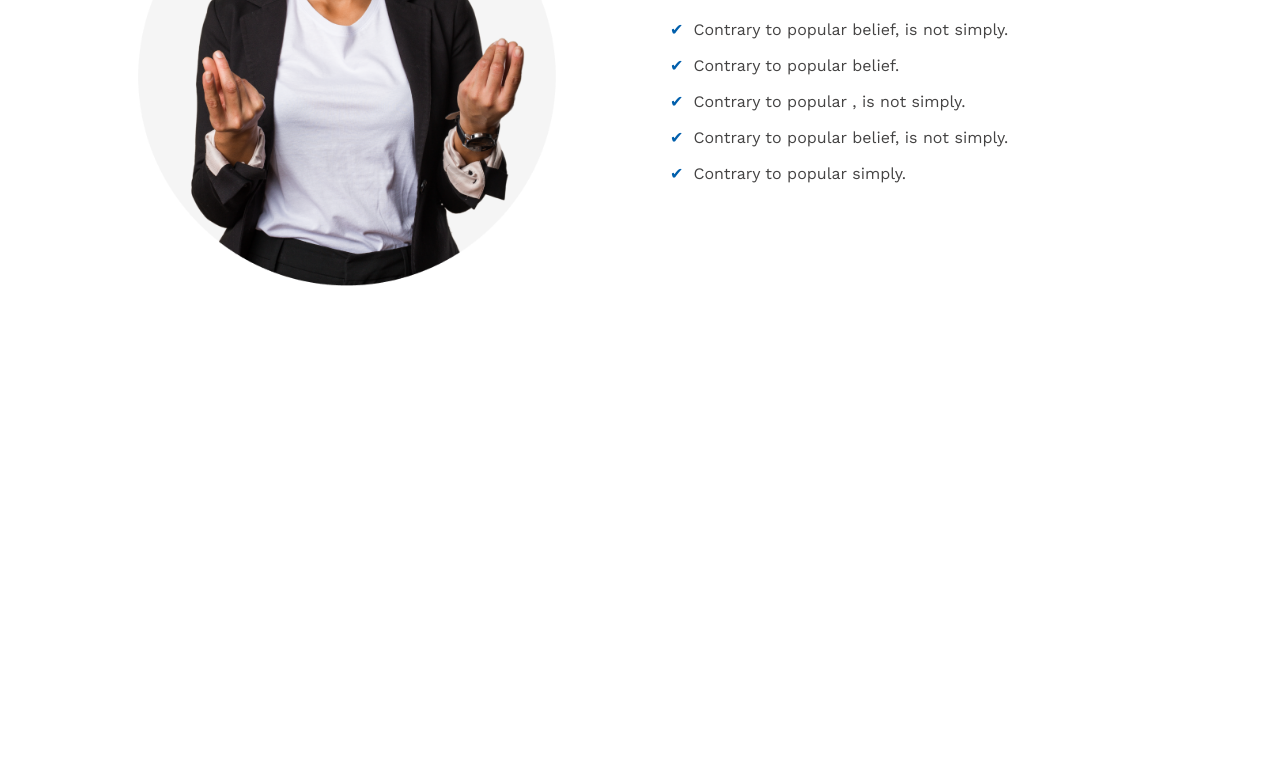
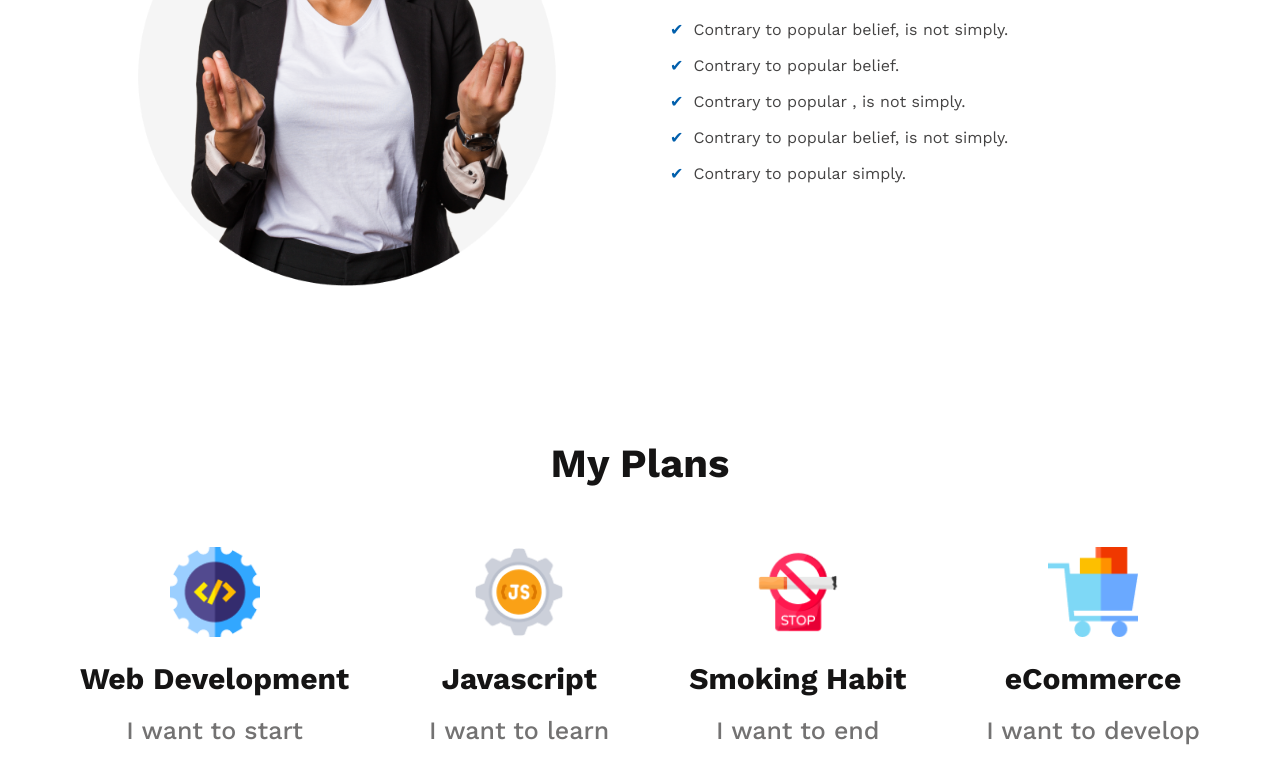
Before and after one commit to SohanRazzak/new-year-new-me, a plain HTML site: page index.html in a window 1280 px wide. Shown: the part 1179-1962 px from the top of the page. Before the commit the page ends 1619 px from the top, so only its background shows below. Drawn offline with nearby package versions, Linux system fonts and the light colour scheme.

Commit message:
my plan section complete

```diff
--- a/index.html
+++ b/index.html
@@ -37,6 +37,36 @@
             </div>
         </div>
     </section>
+    <!-- My Plan -->
+    <section class="my-plan">
+        <h2>My Plans</h2>
+        <div class="plan-container">
+            <div class="plan-box">
+                <img src="img/icons/web.png" alt="">
+                <h4>Web Development</h4>
+                <p>I want to start</p>
+            </div>
+            <div class="plan-box">
+                <img src="img/icons/js.png" alt="">
+                <h4>Javascript</h4>
+                <p>I want to learn</p>
+            </div>
+            <div class="plan-box">
+                <img src="img/icons/smoke.png" alt="">
+                <h4>Smoking Habit</h4>
+                <p>I want to end</p>
+            </div>
+            <div class="plan-box">
+                <img src="img/icons/ecom.png" alt="">
+                <h4>eCommerce</h4>
+                <p>I want to develop</p>
+            </div>
+        </div>
+    </section>
+    <!-- Gradient Banner ->> contact -->
+    <section class="contact">
+
+    </section>
     </main>
     <!-- Footer Section  -->
     <footer>
--- a/style.css
+++ b/style.css
@@ -50,14 +50,14 @@ header {
 }
 
 /* Main Section */
-main{
+main {
     display: block;
     margin: 0px auto;
     max-width: 1140px;
 }
 
 /* Previous Year */
-.prev-yr{
+.prev-yr {
     margin: 100px auto;
 }
 
@@ -68,11 +68,11 @@ main{
     justify-content: center;
 }
 
-.prev-yr-img{
-padding: 50px;
+.prev-yr-img {
+    padding: 50px;
 }
 
-.prev-yr-img img{
+.prev-yr-img img {
     width: 450px;
 }
 
@@ -94,14 +94,59 @@ padding: 50px;
 .mark-list li {
     list-style: none;
     color: #444343;
-font-size: 16px;
-font-weight: 400;
-margin-bottom: 10px;
-line-height: 26px;
+    font-size: 16px;
+    font-weight: 400;
+    margin-bottom: 10px;
+    line-height: 26px;
 }
 
-.mark-list li::before{
+.mark-list li::before {
     content: '✔';
-    padding-right:10px;
+    padding-right: 10px;
     color: #005FAC;
 }
+
+/* My Plans  */
+.my-plan h2 {
+    color: #151414;
+    text-align: center;
+    font-size: 40px;
+    font-weight: 700;
+    margin: 10px 0 60px;
+}
+
+.plan-container {
+    display: flex;
+    justify-content: space-around;
+    gap: 60px;
+}
+
+.plan-box {
+    text-align: center;
+}
+
+.plan-box h4 {
+    color: #151414;
+
+    font-size: 30px;
+    font-weight: 700;
+}
+
+.plan-box p {
+    color: #737272;
+    font-size: 25px;
+    font-weight: 500;
+}
+
+.plan-box * {
+    margin-bottom: 20px;
+}
+
+.plan-box img {
+    width: 90px;
+}
+
+/* Gradient Section */
+.contact{
+    margin: 150px 0;
+}
```
